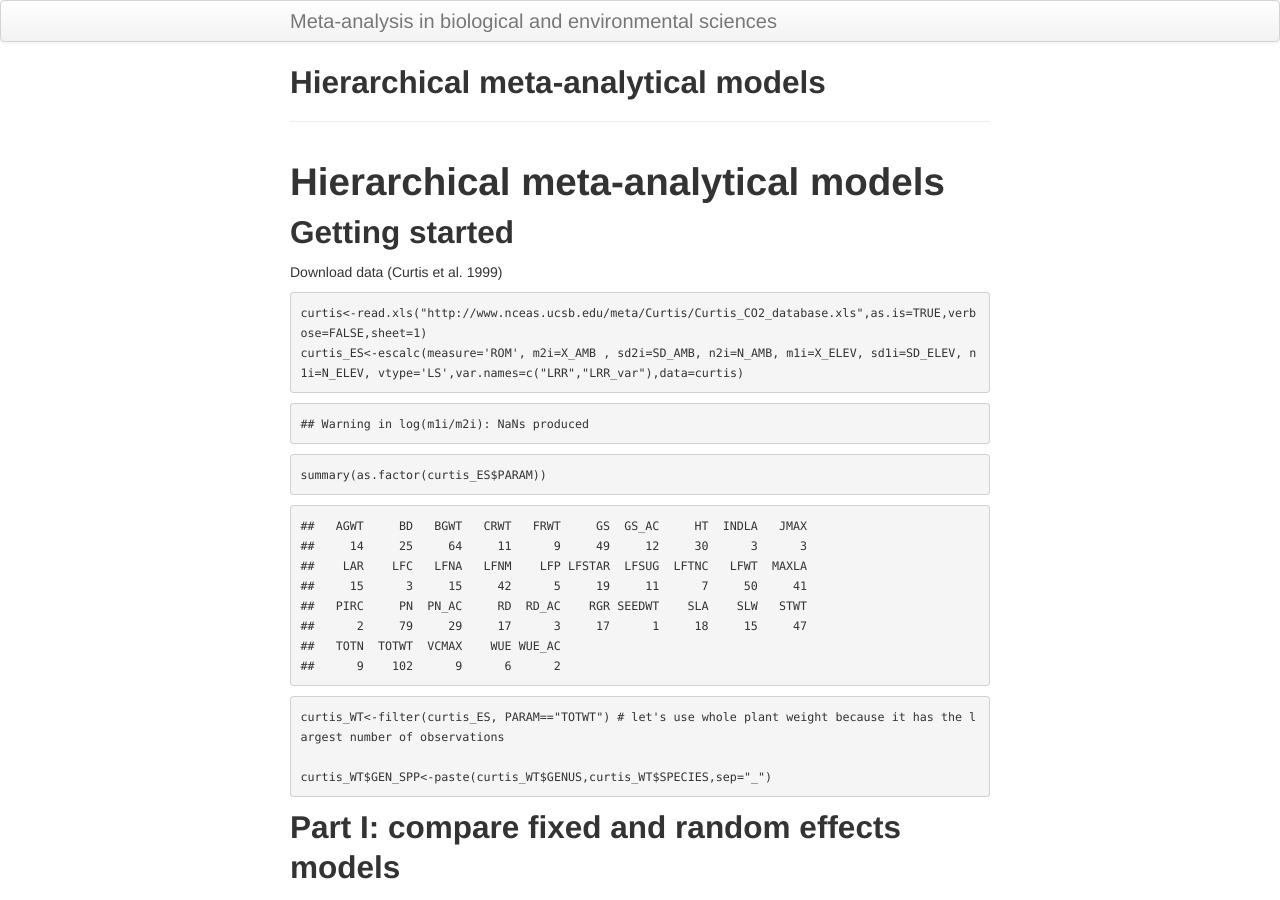
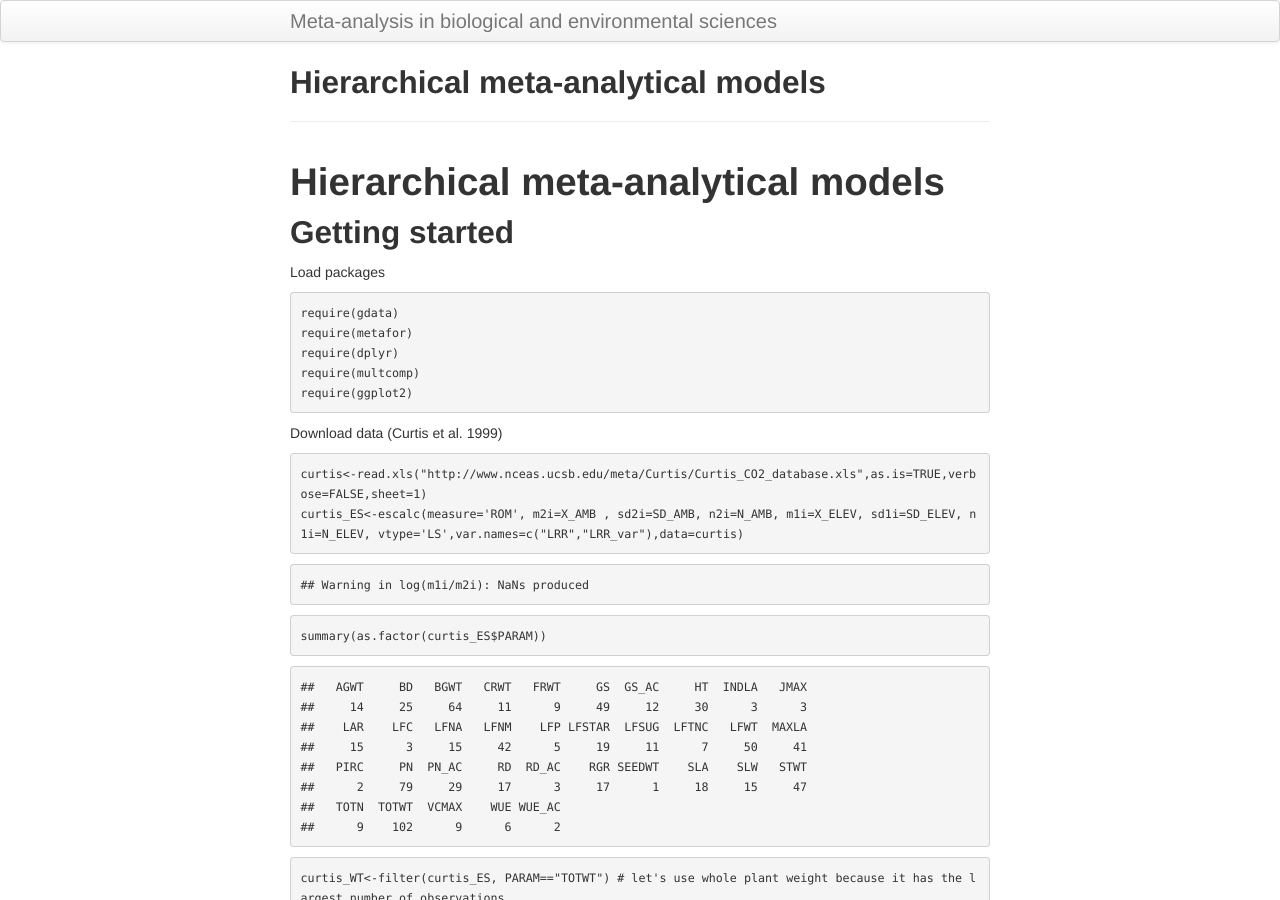
Before and after one commit to dylancraven/MetaAnalysis_Course, a Jekyll site: the page built from pages/Day2.md, in a window 1280 px wide and 900 px high. Built offline with Jekyll 4.4.1, drawn with Linux system fonts in a browser that asks for light colours; our own code applies the rules of GitHub Pages for plain Markdown files.

Commit message:
last add for Day 2?

```diff
--- a/pages/Day2.md
+++ b/pages/Day2.md
@@ -3,6 +3,14 @@ Hierarchical meta-analytical models
 
 Getting started
 ---------------
+
+Load packages
+
+    require(gdata)
+    require(metafor)
+    require(dplyr)
+    require(multcomp)
+    require(ggplot2)
 
 Download data (Curtis et al. 1999)
 
```
